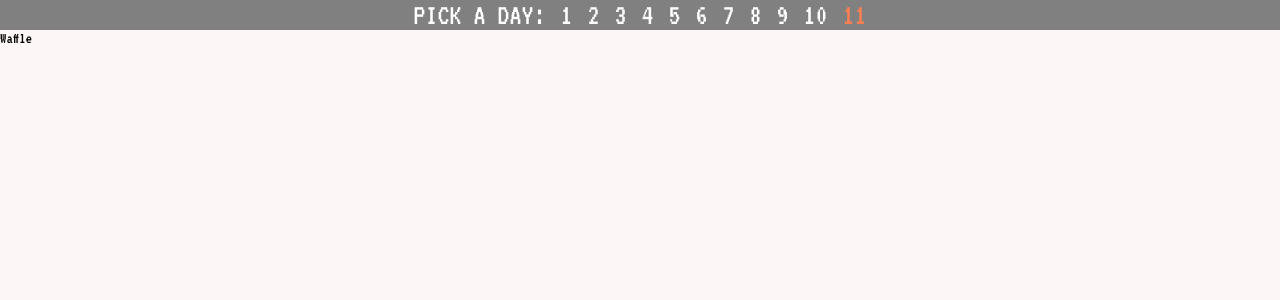
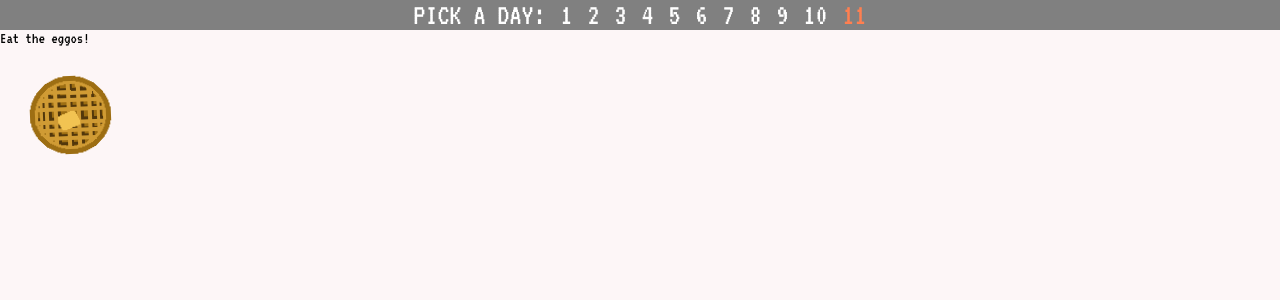
Before and after one commit to lillypiri/30apps30days, a React (Create React App) app: page / in a window 1280 px wide. Shown: the top 300 px of the page. Built offline with nearby package versions, Linux system fonts and the light colour scheme; a web font is replaced by a local one.

Commit message:
eggos can be eaten now

```diff
--- a/src/day11.js
+++ b/src/day11.js
@@ -1,16 +1,81 @@
 import React, {Component} from 'react';
+import eggo from './images/eggo.gif';
 import './day11.css'
 
 
-class Eleven extends Component {
+class Day11 extends Component {
+    constructor(props) {
+        super(props);
+        this.state = {
+            isEaten: false
+        };
+    }
+
     render() {
         return(
             <div>
-                Waffle
+                {!this.state.isEaten &&
+                    <div className="eggo">
+                        Eat the eggos!
+                    </div>
+                }
+                {this.state.isEaten &&
+                    <div className="eggo">
+                        That was delicious!
+                    </div>
+                }
+
+                <div>
+                    <Eggo isEaten={this.state.isEaten} onEaten={isEaten => this.setState({ isEaten })} />
+                </div>
             </div>
         )
 
     }
 }
 
-export default Eleven;
+class Eggo extends Component {
+    constructor(props) {
+        super(props);
+        this.state = {
+            items: []
+        }
+        this.reset = this.reset.bind(this);
+
+        this.eatenEggo = this.eatenEggo.bind(this);
+    }
+
+    reset () {
+        this.setState({
+            items: []
+        })
+        this.props.onEaten(false);
+    }
+
+    eatenEggo(item) {
+        if (this.state.items.length === 0) {
+            this.props.onEaten(true);
+        }
+        this.setState(prevState => ({
+            items: prevState.items.concat(item)
+        }));
+    }
+
+    render () {
+        return (
+            <div className="eatenEggo">
+                {this.state.items.indexOf("eggo") === -1 &&
+                    <img src={eggo} className="item" alt="eggo" onClick={e => this.eatenEggo("eggo")}/>
+                }
+
+                {this.props.isDone &&
+                    <div>
+                        <button className="button" onClick={this.reset}>Play Again!</button>
+                    </div>
+                }
+            </div>
+        )
+    }
+}
+
+export default Day11;
```
Also changed, not shown: src/images/eggo.gif (added).
